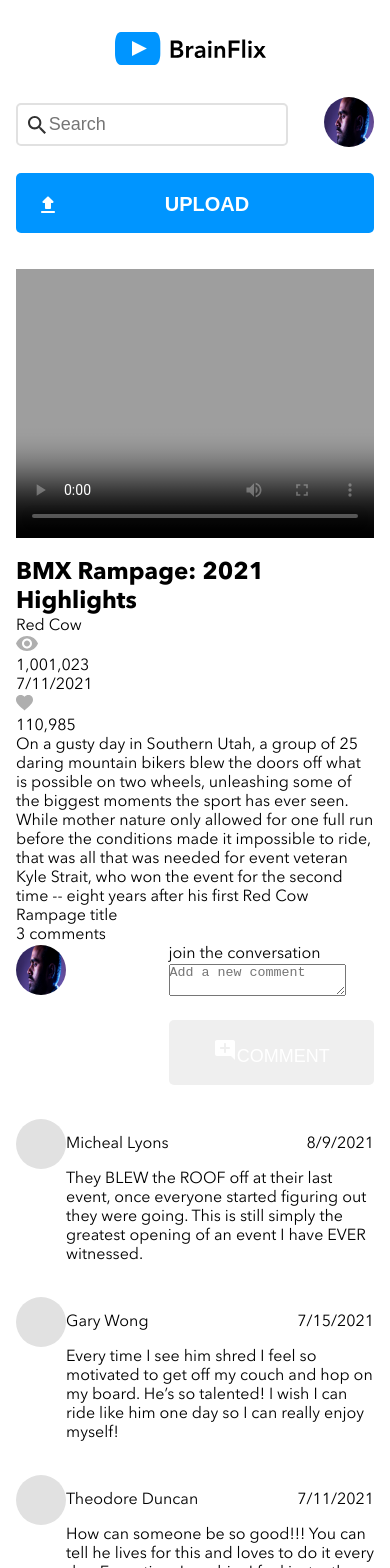
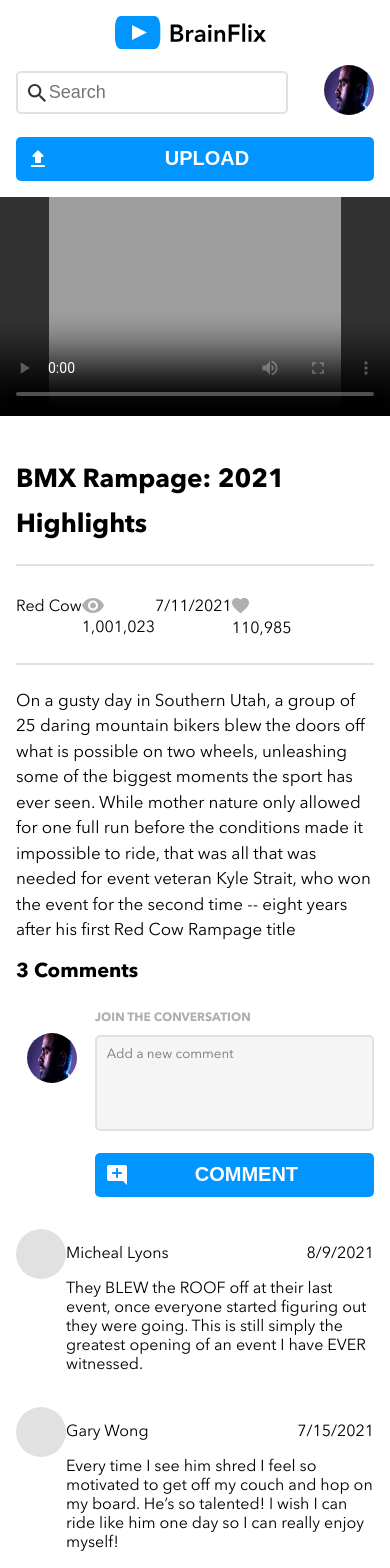
Before and after one commit to CodingClauds/brainflix, a React (Create React App) app: page / in a window 390 px wide. Shown: the top 1568 px of the page. Built offline with nearby package versions, Linux system fonts and the light colour scheme.

Commit message:
Mobile styling 80% of the way

```diff
--- a/src/components/Header/Header.scss
+++ b/src/components/Header/Header.scss
@@ -16,7 +16,7 @@
 
     &__img{
         width: 10rem;
-        margin: 2em;
+        margin: 1em;
     }
 
     &__search-box {
@@ -27,14 +27,15 @@
     }
 
     &__search {
+        width: 100%;
         font-size: 18px;
         background-color: $color-alabaster;
+        background: url("../../assets/Icons/search.svg") no-repeat;
+        background-position: 4%;
+        flex: 1;
         padding: .5em 1em;
         border: 2px solid $color-mercury;
         border-radius: 5px;
-        flex: 1;
-        background: transparent url("../../assets/Icons/search.svg") no-repeat;
-        background-position: 4%;
         text-indent: 0.8rem;
     }
 
@@ -43,20 +44,7 @@
     }
 
     &__btn {
-        display: flex;
-        justify-content: space-between;
-        text-align: center;
-        width: 100%;
-        max-height: 3em;
-        margin: 1em 0;
-        font-size: 20px;
-        font-weight: 600;
-        text-transform: uppercase;
-        padding: 1em;
-        color: $color-white;
-        background-color: $color-blue;
-        border: none;
-        border-radius: 5px;
+        @include button
     }
 
     &__btn-icon {
--- a/src/components/Video/VideoPlayer.scss
+++ b/src/components/Video/VideoPlayer.scss
@@ -1,8 +1,11 @@
+@use '../../styles/partials/globals' as *;
 .video{
     min-height: 30vh;
 
     &__frame {
         width: 100%;
-        padding: 16px 0;
+        margin-top: 16px;
+        aspect-ratio: 16 / 9;
+        background-color: $color-graphite;
     }
 }
--- a/src/components/VideoDescription/VideoDescription.js
+++ b/src/components/VideoDescription/VideoDescription.js
@@ -5,36 +5,36 @@ import likes from '../../assets/Icons/likes.svg';
 export default function VideoDescription({ selectedVideo }) {
   return (
     <>
-        <section className = 'vid-info__section'>
-            <div className = 'vid-info__content' key={selectedVideo.id}>
-                <h1 className = "vid-info__title">{selectedVideo.title}</h1>
+        <section className = 'video-info__section'>
+            <div className = 'video-info__content' key={selectedVideo.id}>
+                <h1 className = "video-info__title">{selectedVideo.title}</h1>
 
-                <ul className = "vid-info__list">
-                    <li className = 'vid-info__item artist'>{selectedVideo.channel}</li>
+                <ul className = "video-info__list">
+                    <li className = 'video-info__item artist'>{selectedVideo.channel}</li>
 
-                    <li className = 'vid-info__item'>
-                        <div className = "vid-info__container">
-                            <img className = "vid-info__icon" src={views} alt="views icon"></img>
+                    <li className = 'video-info__item'>
+                        <div className = "video-info__container">
+                            <img className = "video-info__icon" src={views} alt="views icon"></img>
                         </div>
 
-                        <span className = "vid-info__item views">{selectedVideo.views}</span>
+                        <span className = "video-info__item views">{selectedVideo.views}</span>
                     </li>
 
-                    <li className = 'vid-info__item timestamp'>{new Date(selectedVideo.timestamp).toLocaleDateString()}</li>
+                    <li className = 'video-info__item timestamp'>{new Date(selectedVideo.timestamp).toLocaleDateString()}</li>
 
-                    <li className = 'vid-info__item'>
-                        <div className = "vid-info__container">
-                            <img className = "vid-info__icon" src={likes} alt="likes icon"></img>
+                    <li className = 'video-info__item'>
+                        <div className = "video-info__container">
+                            <img className = "video-info__icon" src={likes} alt="likes icon"></img>
                         </div>
 
-                        <span className = "vid-info__likes">{selectedVideo.likes}</span>
+                        <span className = "video-info__likes">{selectedVideo.likes}</span>
                     </li>
                 </ul>
             </div>
 
-            <div className = "vid-info__content">
-                <p className = "vid-info__description">{selectedVideo.description}</p>
-                <span className = "vid-info__comment-count">3 comments</span>
+            <div className = "video-info__content">
+                <p className = "video-info__description">{selectedVideo.description}</p>
+                <span className = "video-info__comment-count">3 comments</span>
             </div>
         </section>
     </>
--- a/src/components/VideoDescription/VideoDescription.scss
+++ b/src/components/VideoDescription/VideoDescription.scss
@@ -1,9 +1,34 @@
 @use '../../styles/partials/_globals.scss' as *;
 
-.vid-info__section {
-    padding: 0 16px;
+.video-info {
 
-    &__item {
-        list-style-type: none;
+    &__section{
+        padding: 0 16px;
+    }
+
+    &__title {
+        font-size: 26px;
+        line-height: 45px;
+        border-bottom: 2px solid $color-mercury;
+        @include mobilepadding;
+    }
+
+    &__list {
+        display: flex;
+        @include mobilepadding;
+        margin: .5em 0;
+    }
+
+    &__description {
+        @include mobilepadding;
+        border-top: 2px solid $color-mercury;
+        line-height: 1.5;
+        font-size: 17px;
+    }
+
+    &__comment-count {
+        font-weight: 700;
+        text-transform: capitalize;
+        font-size: 20px;
     }
 }
--- a/src/components/VideoForm/Form.scss
+++ b/src/components/VideoForm/Form.scss
@@ -2,10 +2,15 @@
 
 .form {
     display: flex;
+    justify-content: space-between;
     padding: 0 16px;
+    @include mobilepadding;
 
     &__avatar-box {
-        width: 100%;
+        width: 20%;
+        display: flex;
+        justify-content: center;
+        margin-top: 25px;
     }
 
     &__avatar {
@@ -13,11 +18,30 @@
     }
 
     &__submit-box {
-        flex-direction: column;
+        width: 78%;
+    }
+
+    &__title {
+        text-transform: uppercase;
+        color: $color-silver;
+        font-weight: 700;
+        font-size: 12px;
+    }
+
+    &__userInput {
+        resize: none;
+        width: 100%;
+        min-height: 6rem;
+        margin-top: 8px;
+        padding: 10px;
+        border: 2px solid $color-mercury;
+        border-radius: 5px;
+        background-color: rgba(236, 236, 236, 0.5);
     }
 
     &__btn {
         @include button;
+
     }
 
 }
--- a/src/components/VideoQueue/VideoQueue.scss
+++ b/src/components/VideoQueue/VideoQueue.scss
@@ -1,7 +1,6 @@
 @use '../../styles/partials/_globals.scss' as *;
 
 .video {
-    padding: 0 16px;
 
     &__queue {
 
--- a/src/styles/partials/_globals.scss
+++ b/src/styles/partials/_globals.scss
@@ -4,7 +4,7 @@
     padding: 0;
 }
 
-body {
+body, textarea {
     box-sizing: border-box;
     font-family: 'AvenirNext LT Pro', sans-serif;
 }
@@ -18,7 +18,7 @@ li {
 // Primary Colours
 $color-graphite: #323232; //brainflix-black
 $color-blue: #0095FF;
-$color-silver: #AFAFAF;
+$color-silver: rgb(175, 175, 175);
 $color-white: #FFFFFF;
 
 // Secondary Colours
@@ -50,6 +50,11 @@ $desktop-padding-48px: 3rem;
 
 
 // --------------------------- Mixins ------------------>
+@mixin mobilepadding {
+    padding-top: 24px;
+    padding-bottom: 16px;
+}
+
 
 @mixin tablet {
     @media screen and (min-width: 768px){
@@ -64,12 +69,18 @@ $desktop-padding-48px: 3rem;
 }
 
 @mixin button {
+    display: flex;
+    justify-content: space-between;
+    text-align: center;
     width: 100%;
-    font-size: 18px;
+    max-height: 3em;
+    font-size: 20px;
+    font-weight: 600;
     text-transform: uppercase;
-    padding: 1em;
-    margin: 1em 0;
-    color: $color-white;
+    margin-top: 16px;
+    padding: 0.5em;
+    color: #FFFFFF;
+    background-color: #0095FF;
     border: none;
     border-radius: 5px;
 }
```
